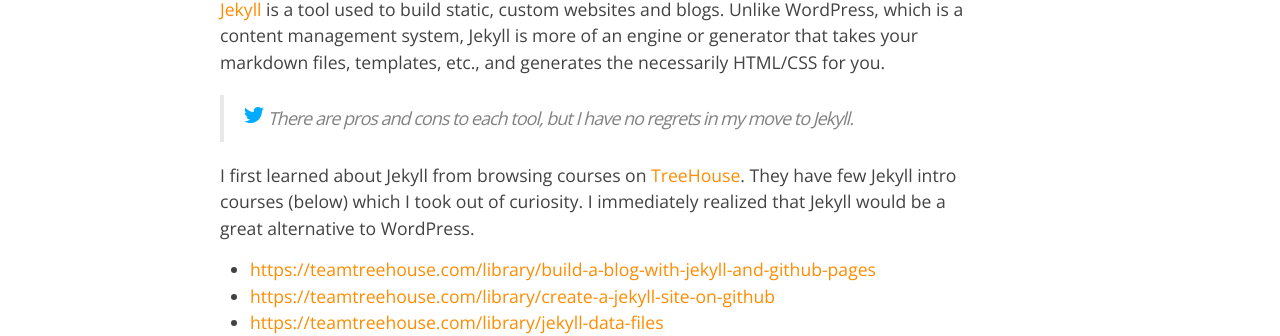
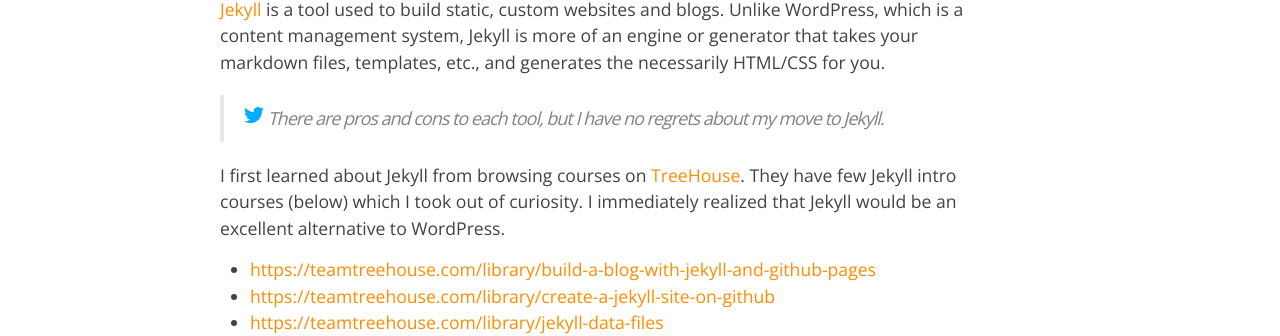
Before and after one commit to shane-kercheval/shane-kercheval.github.io, a Jekyll site: the page built from _posts/2015-12-23-why-i-moved-from-wordpress-to-jekyll.md, in a window 1280 px wide. Shown: the part 501-837 px from the top of the page. Built offline with Jekyll 4.4.1, drawn with Linux system fonts in a browser that asks for light colours; nearby versions of some CDN libraries; comment, search, counter and statistics services are not loaded.

Commit message:
checked with Grammarly

```diff
--- a/_posts/2015-12-23-why-i-moved-from-wordpress-to-jekyll.md
+++ b/_posts/2015-12-23-why-i-moved-from-wordpress-to-jekyll.md
@@ -2,7 +2,7 @@
 title:  "Why I Moved From WordPress to Jekyll"
 date:   2015-12-22 12:00:00 -0800
 categories: jekyll blogging
-excerpt: There are pros and cons to both tools, but I have no regrets in my move to Jekyll.
+excerpt: There are pros and cons to both tools, but I have no regrets about my move to Jekyll.
 keywords: jekyll, blogging, wordpress
 ---
 #tl;dr
@@ -19,10 +19,10 @@
 <br />
 [Jekyll](http://jekyllrb.com/){:target="\_blank"} is a tool used to build static, custom websites and blogs. Unlike WordPress, which is a content management system, Jekyll is more of an engine or generator that takes your markdown files, templates, etc., and generates the necessarily HTML/CSS for you.
 
-> [{% include icon-twitter.svg %}  There are pros and cons to each tool, but I have no regrets in my move to Jekyll.]( https://twitter.com/intent/tweet?text=There%20are%20pros%20and%20cons%20to%20each%20tool%2C%20but%20I%20have%20no%20regrets%20in%20my%20move%20to%20Jekyll.%20{{ site.url }}{{ page.url }}){:target="\_blank"}
+> [{% include icon-twitter.svg %}  There are pros and cons to each tool, but I have no regrets about my move to Jekyll.]( https://twitter.com/intent/tweet?text=There%20are%20pros%20and%20cons%20to%20each%20tool%2C%20but%20I%20have%20no%20regrets%20in%20my%20move%20to%20Jekyll.%20{{ site.url }}{{ page.url }}){:target="\_blank"}
 
 
-I first learned about Jekyll from browsing courses on [TreeHouse](https://teamtreehouse.com/){:target="\_blank"}. They have few Jekyll intro courses (below) which I took out of curiosity. I immediately realized that Jekyll would be a great alternative to WordPress.
+I first learned about Jekyll from browsing courses on [TreeHouse](https://teamtreehouse.com/){:target="\_blank"}. They have few Jekyll intro courses (below) which I took out of curiosity. I immediately realized that Jekyll would be an excellent alternative to WordPress.
 
 - [https://teamtreehouse.com/library/build-a-blog-with-jekyll-and-github-pages](https://teamtreehouse.com/library/build-a-blog-with-jekyll-and-github-pages){:target="\_blank"}
 - [https://teamtreehouse.com/library/create-a-jekyll-site-on-github](https://teamtreehouse.com/library/create-a-jekyll-site-on-github){:target="\_blank"}
```
Also changed, not shown: _posts/2015-12-24-a-concise-business-plan-template.md (+1 -1 lines), _posts/2015-12-27-why-i-dont-sign-ndas.md (+3 -3 lines), _posts/2015-12-27-why-some-businesses-fail.md (+1 -1 lines).
